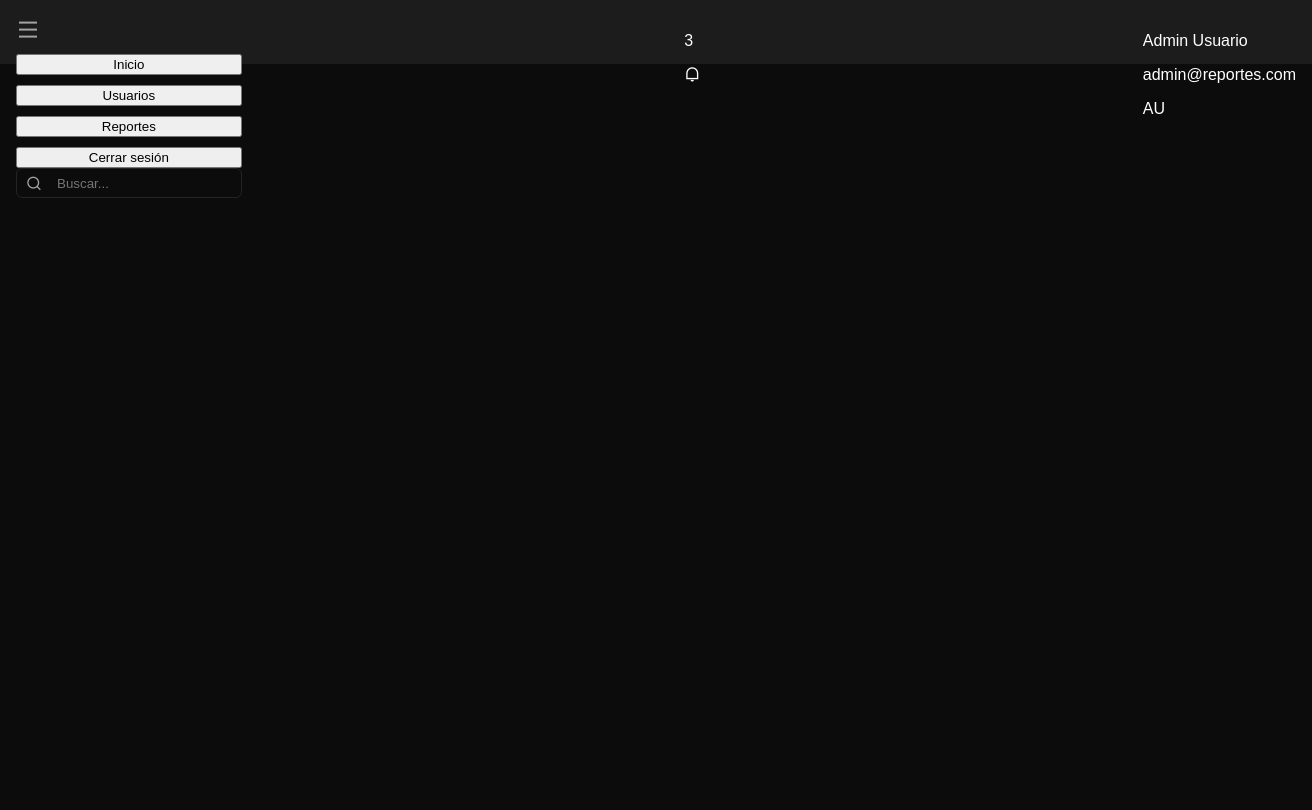
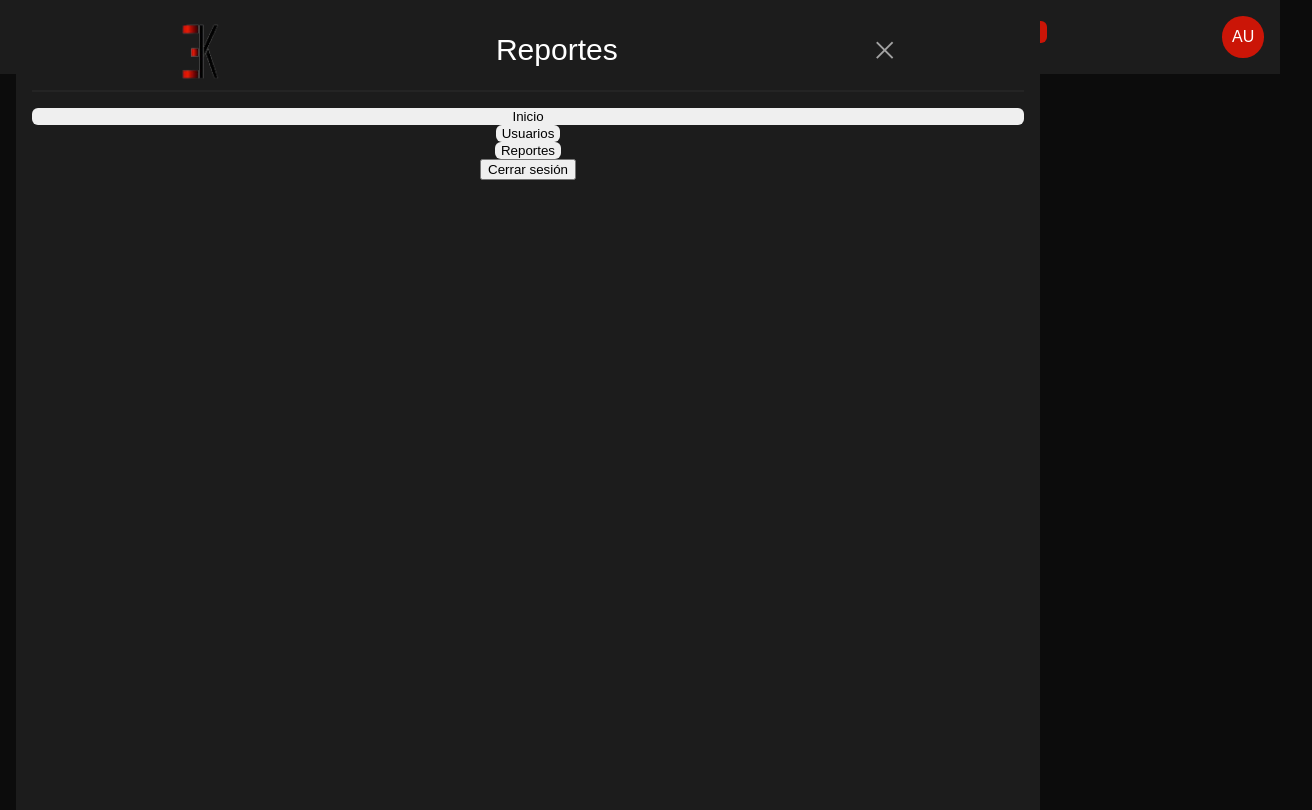
Before and after one commit to Enzoadrien/reportes3k, a website built with Vite: page index.html in a window 1280 px wide. Both pictures are taken after a click on the link 28 px from the left and 29 px from the top of the page. Shown: the whole page, 1312 px wide, since content can reach past the window. Built offline with nearby package versions, Linux system fonts and the light colour scheme; files whose address does not match are found by name; a web font is replaced by a local one.

Commit message:
header index

```diff
--- a/index.html
+++ b/index.html
@@ -4,7 +4,6 @@
   <meta charset="UTF-8" />
   <meta name="viewport" content="width=device-width, initial-scale=1.0"/>
   <title>Página principal</title>
-
 <!-- Remix Icon-->
 <link href="https://cdn.jsdelivr.net/npm/remixicon@4.2.0/fonts/remixicon.css" rel="stylesheet">
 
@@ -13,37 +12,50 @@
 </head>
 <body>
   <header class="header-index">
-    <div class="">
       <div class="menu-container">
         <a href="#" id="menuToggle" class="link link-grey">
           <i class="ri-menu-line"></i>
         </a>
       </div>
-      <nav id="mainNav" class="hidden">
-        <button>Inicio</button>
-        <button>Usuarios</button>
-        <button>Reportes</button>
+      <nav id="mainNav" class="hidden nav">
+        <div class="div-flex-justify div-header-logo">
+          <div class="div-logo-index">
+            <img class="img-circle" src="/src/assets/imgs/logo-sin-fondo.png">
+          </div>
+          <div>
+            <h2>Reportes</h2>
+          </div>
+          <div>
+            <i class="ri-close-large-line font-5 link-grey"></i>
+          </div>
+        </div>
+        <div class="div-center">
+          <button class="button size-100">Inicio</button>
+          <button class="button">Usuarios</button>
+          <button class="button">Reportes</button>
           <button id="logoutBtn">Cerrar sesión</button>
+        </div>
       </nav>
-      <div class="input-icon-red">
+      <div class="input-icon-red size-50">
           <i class="ri-search-line"></i>
           <input type="text" placeholder="Buscar..." class="input search-input">
       </div>
+      <div class="div-notification">
+        <div class="div-center background-red notification-bubble">
+          <p class="font-6">3</p>
         </div>
-    <div>
-      <div>
-        <p>3</p>
-      </div>
-      <a>
+        <div class="icon-notification">
+          <a class="link-grey link font-4">
             <i class="ri-notification-line"></i>
           </a>
         </div>
+      </div>
       <div>
-      <div>
+        <div class="hidden">
           <p>Admin Usuario</p>
           <p>admin@reportes.com</p>
         </div>
-      <div>
+        <div class="circle background-red size-notification">
           <p>AU</p>
         </div>
       </div>
--- a/src/css/globals.css
+++ b/src/css/globals.css
@@ -91,16 +91,20 @@ h5{
   font-weight: 300;
   color: var(--muted-foreground);
 }
-
+/*************** HIDDEN ****************/
+.hidden{
+  display: none;
+}
 
 /*************** COLORS ****************/
-
-/*************** FLEX / GRID ****************/
-div.flex{
-  display: flex;
+.background-red{
+  background-color: var(--brand-red-bright);
 }
 
 /*************** Fonts ****************/
+.font-4{
+  font-size: 1.1em;
+}
 .font-5{
   font-size: 1.4em;
 }
@@ -122,9 +126,21 @@ div.flex{
   align-items: center;
 }
 
+.div-flex{
+  display: flex;
+  gap: 1em;
+}
+
+.div-flex-justify{
+  display: flex;
+  justify-content: space-around;
+  align-items: center;
+}
+
+
 /*************** Links ****************/
 .link{
-   text-decoration: none;
+    text-decoration: none;
     cursor: pointer;
 }
 
@@ -149,7 +165,7 @@ div.flex{
   margin-top: 0.5em;
 }
 .m-05em{
-    margin-bottom: 1em;
+  margin-bottom: 1em;
 }
 
 .mb-03{
@@ -182,6 +198,7 @@ div.flex{
 }
 .search-input{
   width: 100%;
+  font-size: 1rem;
   background-color: var(--background);
   color: var(--accent-foreground);
   padding: 0.5em;
@@ -215,7 +232,7 @@ div.flex{
   display: flex;
   justify-content: center;
   align-items: center;
-  border-radius: calc(infinity * 1px);
+  border-radius: 50%;
   padding: 0.3em;
 }
 .img-circle{
@@ -269,6 +286,9 @@ div.flex{
 .size-100{
   width: 100%;
 }
+.size-50{
+  width: 50%;
+}
 
 /************** Mensajes ******************/
 
--- a/src/css/views/index.css
+++ b/src/css/views/index.css
@@ -1,13 +1,12 @@
-.header-index{
-    display: flex;
-    justify-content: space-between;
-    padding: 1em;
-    background-color: var(--brand-gray-light);
-    width: 100%;
-    height: 2em;
-}
-.hidden {
-  display: none;
+.header-index {
+  display: flex;
+  box-sizing: border-box;
+  justify-content: space-between;
+  align-items: center;
+  padding: 1em;
+  background-color: var(--brand-gray-light);
+  width: 100%;
+  min-height: 2em;
 }
 
 nav {
@@ -17,7 +16,56 @@ nav {
   margin-top: 10px;
 }
 
+.div-notification{
+  position: relative;
+  width: 2em;
+  height: 2em;
+}
+
 .menu-container a {
   cursor: pointer;
   font-size: 24px;
 }
+
+.notification-bubble{
+  margin: 0;
+  padding: 0.1em;
+  width: 1.2em;
+  height: 1.2em;
+  border-radius: calc(var(--radius) - 2px);
+  position: absolute;
+  top: 0em;
+  right:0em ;
+  z-index: 1;
+}
+
+.icon-notification{
+  position: absolute;
+  top: 0.5em;
+  z-index: 0;
+}
+
+.size-notification{
+  width: 2em;
+  height: 2em;
+}
+
+.nav{
+  position: absolute;
+  box-sizing: border-box;
+  background-color: var();
+  background-color: var(--brand-gray-light);
+  top: 0;
+  width: 80%;
+  height: 100vh;
+  padding: 0 1em;
+  gap: 1em;
+  z-index: 100;
+}
+.div-logo-index{
+  width: 5em;
+  height: 5em;
+}
+.div-header-logo{
+  border-bottom: 2px solid var(--border);
+}
```
Lines whose indentation alone changed are shown as unchanged.
